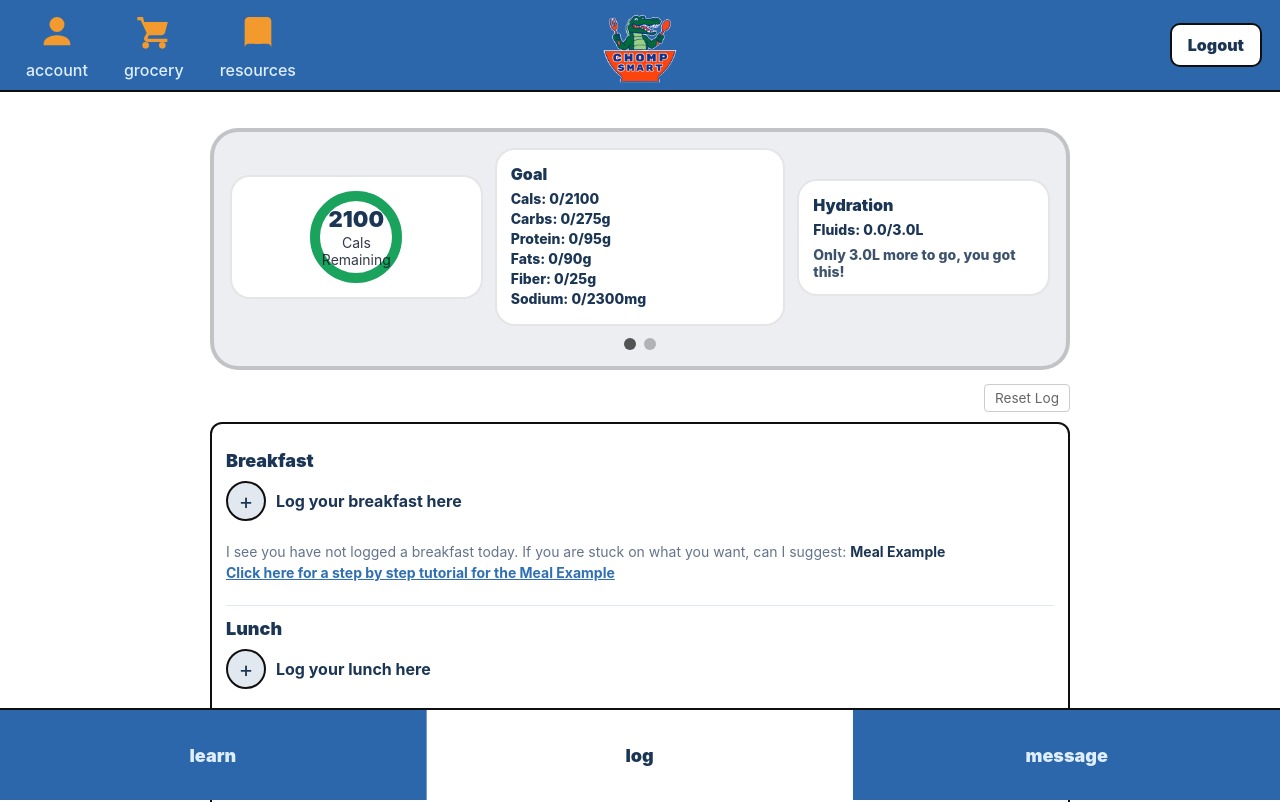
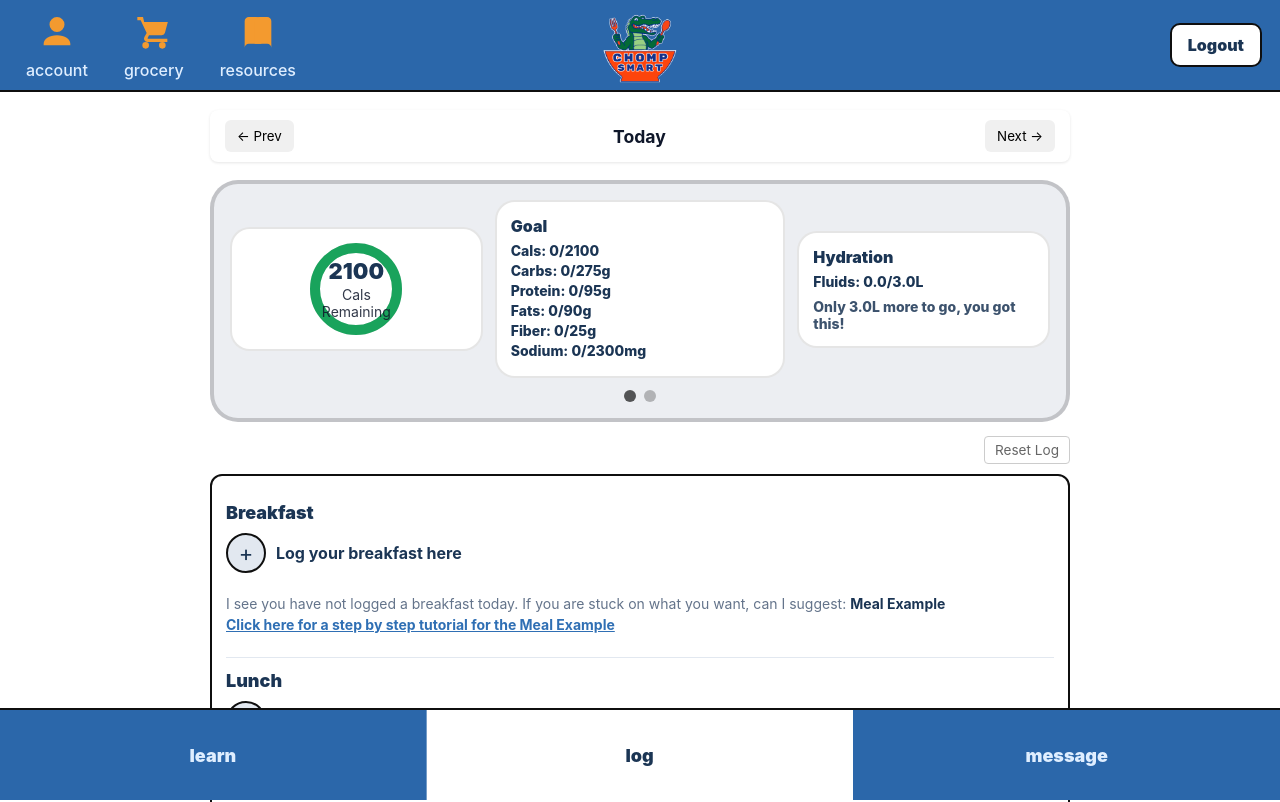
Before and after one commit to lenaglisic25/ChompSmart, a React (Vite) app in the folder frontend/: page /app/log in a window 1280 px wide. Shown: the top 802 px of the page. Built offline with nearby package versions, Linux system fonts and the light colour scheme.

Commit message:
Added daily/weekly log dates

```diff
--- a/frontend/src/pages/Log.jsx
+++ b/frontend/src/pages/Log.jsx
@@ -58,7 +58,7 @@ function Ring({ title, subtitle, current, goal, mode = "goal" }) {
 }
 
 // (yavna) Update dashboard to fetch data
-function TopDashboard({ userEmail, refreshKey }) {
+function TopDashboard({ userEmail, refreshKey, formattedDate }) {
   const [profile, setProfile] = useState(null);
 
   const [metrics, setMetrics] = useState({
@@ -84,9 +84,9 @@ function TopDashboard({ userEmail, refreshKey }) {
   }, [userEmail]);
 
   useEffect(() => {
-    if (!userEmail) return;
+    if (!userEmail || !formattedDate) return;
 
-    fetch(`http://localhost:8000/meals/today?user_email=${encodeURIComponent(userEmail)}`)
+    fetch(`http://localhost:8000/meals/daily/${encodeURIComponent(userEmail)}?target_date=${formattedDate}`)
       .then((res) => (res.ok ? res.json() : []))
       .then((data) => {
         let list = [];
@@ -118,7 +118,7 @@ function TopDashboard({ userEmail, refreshKey }) {
         }));
       })
       .catch((err) => console.error("Metrics fetch failed:", err));
-  }, [userEmail, refreshKey]);
+  }, [userEmail, refreshKey, formattedDate]);
 
   // goals from profile (TDEE/macros when set), with fallbacks
   const goals = {
@@ -285,7 +285,7 @@ async function searchFood(query) {
   return res.json();
 }
 
-async function logMealWithFood(mealType, food, servingMultiplier) {
+async function logMealWithFood(mealType, food, servingMultiplier, targetDate) {
   const email = localStorage.getItem("currentUserEmail");
   const mult = Number(servingMultiplier) || 1;
 
@@ -310,15 +310,16 @@ async function logMealWithFood(mealType, food, servingMultiplier) {
       fats: Number(fats) * mult,
       fiber: Number(fiber) * mult,
       sodium: Number(sodium) * mult,
+      created_at: `${targetDate} 12:00:00`,
     }),
   });
   return response.json();
 }
 
 // (yavna) added clear backend meals function for testing
-async function clearBackendMeals() {
+async function clearBackendMeals(targetDate) {
   const email = localStorage.getItem("currentUserEmail");
-  await fetch(`http://localhost:8000/meals/reset?user_email=${email}`, {
+  await fetch(`http://localhost:8000/meals/reset?user_email=${email}&target_date=${targetDate}`, {
     method: "DELETE",
   });
 }
@@ -340,6 +341,16 @@ function scaledNutrient(value, servingMult) {
 export default function Log() {
   const email = localStorage.getItem("currentUserEmail");
   const [refreshKey, setRefreshKey] = useState(0);
+
+  const [currentDate, setCurrentDate] = useState(new Date());
+
+  const formattedDate = useMemo(() => {
+    const year = currentDate.getFullYear();
+    const month = String(currentDate.getMonth() + 1).padStart(2, '0');
+    const day = String(currentDate.getDate()).padStart(2, '0');
+    return `${year}-${month}-${day}`;
+  }, [currentDate]);
+
   const [meals, setMeals] = useState({
     breakfast: [],
     lunch: [],
@@ -348,9 +359,9 @@ export default function Log() {
   });
 
   useEffect(() => {
-    if (!email) return;
+    if (!email || !formattedDate) return;
 
-    fetch(`http://localhost:8000/meals/today?user_email=${encodeURIComponent(email)}`)
+    fetch(`http://localhost:8000/meals/daily/${encodeURIComponent(email)}?target_date=${formattedDate}`)
       .then((res) => (res.ok ? res.json() : null))
       .then((data) => {
         if (!data) return;
@@ -372,7 +383,29 @@ export default function Log() {
         }
       })
       .catch((err) => console.error("Failed to load meals:", err));
-  }, [email, refreshKey]);
+  }, [email, refreshKey, formattedDate]);
+
+  function goToPrevDay() {
+    setCurrentDate(prev => {
+      const newDate = new Date(prev);
+      newDate.setDate(newDate.getDate() - 1);
+      return newDate;
+    });
+  }
+
+  function goToNextDay() {
+    setCurrentDate(prev => {
+      const newDate = new Date(prev);
+      newDate.setDate(newDate.getDate() + 1);
+      return newDate;
+    });
+  }
+
+  function goToToday() {
+    setCurrentDate(new Date());
+  }
+
+  const isToday = formattedDate === new Date().toLocaleDateString('en-CA');
 
   const [expandedSection, setExpandedSection] = useState(null);
   const [inputValues, setInputValues] = useState({
@@ -521,7 +554,7 @@ function capturePhoto() {
     if (!selectedForModal) return;
     const { food, mealKey } = selectedForModal;
 
-    await logMealWithFood(mealKey, food, servingMultiplier);
+    await logMealWithFood(mealKey, food, servingMultiplier, formattedDate);
 
     setSelectedForModal(null);
     setExpandedSection(null);
@@ -548,9 +581,9 @@ function capturePhoto() {
 
   // (yavna) clear log
   async function handleClearAll() {
-    if(!window.confirm("Are you sure you want to clear your meal log?")) return;
+    if(!window.confirm(`Are you sure you want to clear your meal log for ${currentDate.toLocaleDateString()}?`)) return;
 
-    await clearBackendMeals();
+    await clearBackendMeals(formattedDate);
     setRefreshKey((k) => k + 1);
   }
 
@@ -612,8 +645,28 @@ function capturePhoto() {
         </div>
       )}
       <div className="logContent">
+
+        <div style={{ display: "flex", justifyContent: "space-between", alignItems: "center", marginBottom: "15px", background: "#fff", padding: "10px 15px", borderRadius: "8px", boxShadow: "0 1px 3px rgba(0,0,0,0.1)" }}>
+          <button onClick={goToPrevDay} style={{ border: "none", background: "#f0f0f0", padding: "8px 12px", borderRadius: "6px", cursor: "pointer" }}>
+            &larr; Prev
+          </button>
+          <h2 style={{ margin: 0, fontSize: "1.1rem" }}>
+            {isToday ? "Today" : currentDate.toLocaleDateString('en-US', { weekday: 'long', month: 'short', day: 'numeric' })}
+          </h2>
+          <div>
+              {!isToday && (
+                <button onClick={goToToday} style={{ border: "none", background: "transparent", color: "#0066cc", fontWeight: "bold", marginRight: "10px", cursor: "pointer" }}>
+                  Today
+                </button>
+              )}
+              <button onClick={goToNextDay} style={{ border: "none", background: "#f0f0f0", padding: "8px 12px", borderRadius: "6px", cursor: "pointer" }}>
+                Next &rarr;
+              </button>
+          </div>
+        </div>
+
         <div className="logWidgetPlaceholder">
-          <TopDashboard userEmail={email} refreshKey={refreshKey} />
+          <TopDashboard userEmail={email} refreshKey={refreshKey} formattedDate={formattedDate} />
         </div>
         {/* RESET BUTTON * (yavna) (change this to match style)*/ }
         <div style={{ textAlign: 'right', marginBottom: '10px' }}>
@@ -637,7 +690,7 @@ function capturePhoto() {
             const label = MEAL_LABELS[mealKey];
             const items = meals[mealKey] || [];
             const isExpanded = expandedSection === mealKey;
-            const showSuggestion = suggestionSection === mealKey;
+            const showSuggestion = suggestionSection === mealKey && isToday;
             const mealLabelLower = label.toLowerCase();
 
             return (
```
Also changed, not shown: 2 other files (tests, documents, lock files or other folders).
